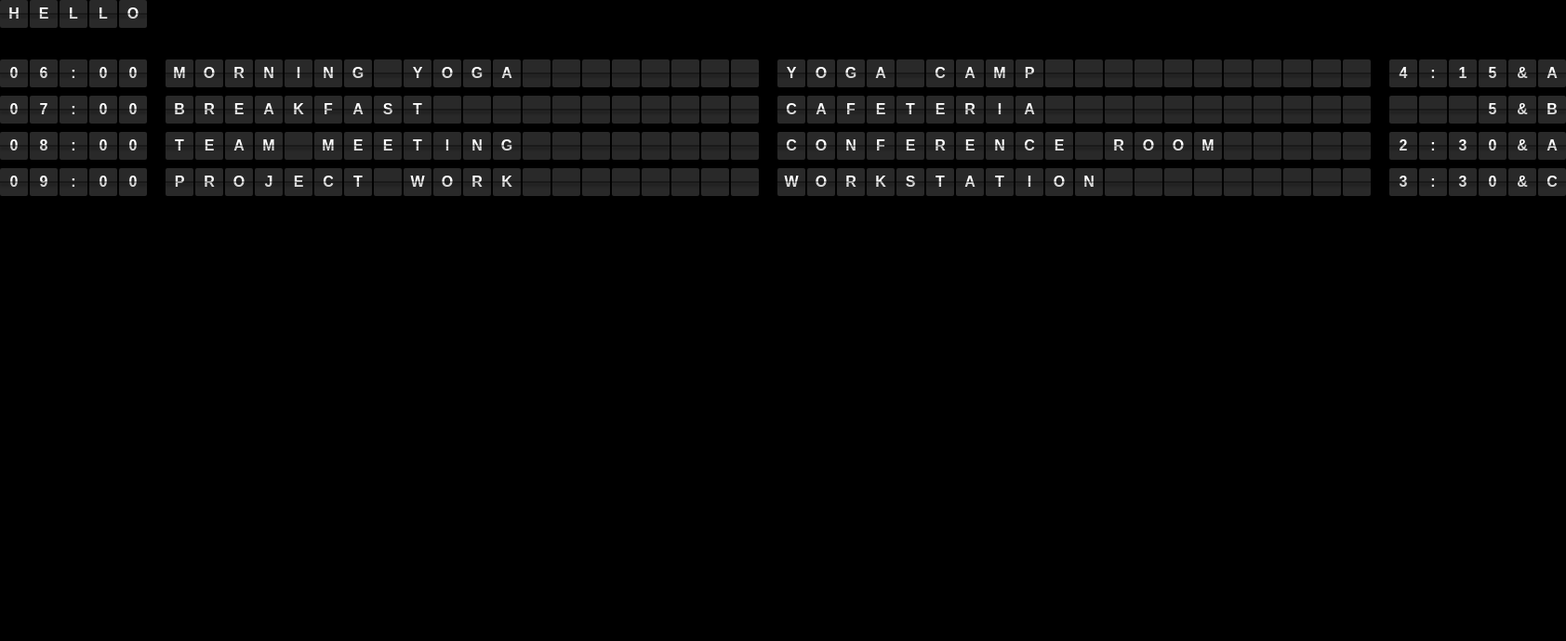
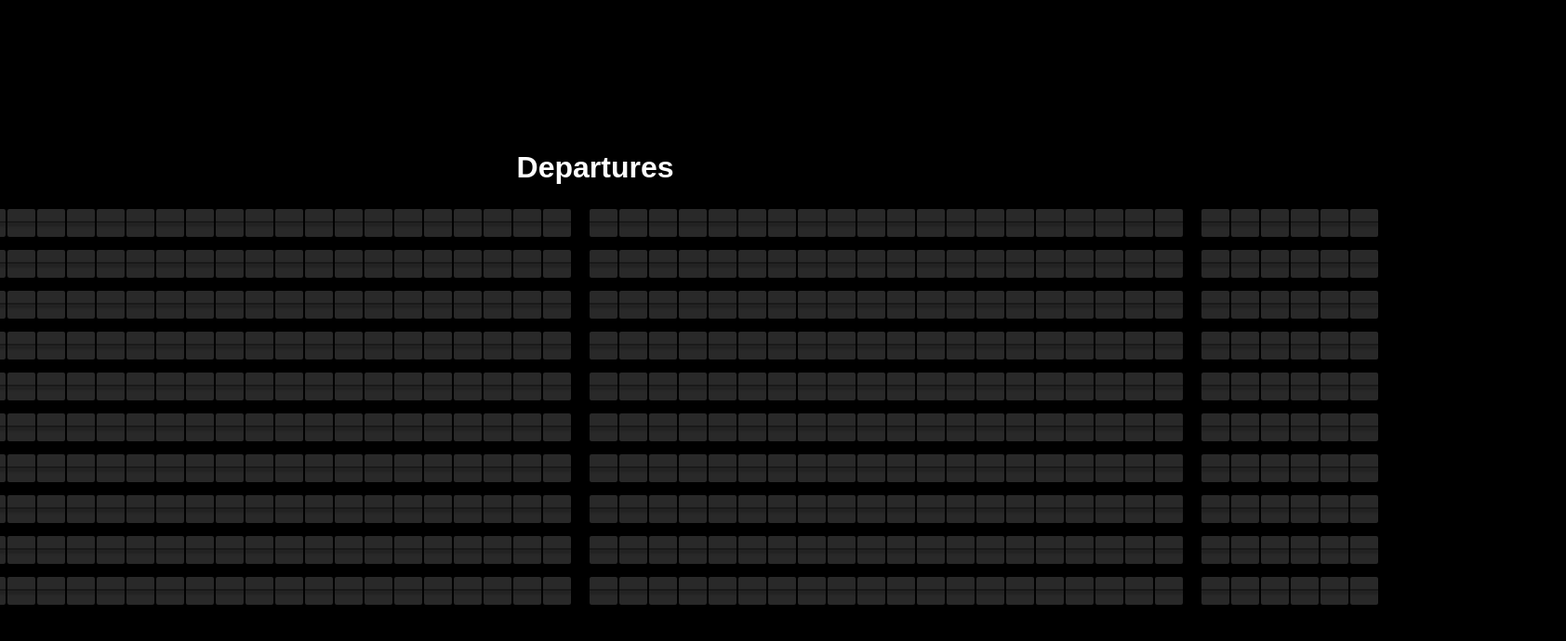
Before and after one commit to damiant/builder-flipboard, an Angular app: page / in a window 1280 px wide. Shown: the top 690 px of the page at 93% size, 1684 px wide, since content can reach past the window. Built offline with nearby package versions, Linux system fonts and the light colour scheme.

Commit message:
UI cleanup

```diff
--- a/src/app/app.css
+++ b/src/app/app.css
@@ -1,5 +1,10 @@
 .grid-container {
-
+  display: flex;
+  flex-direction: column;
+  align-items: center;
+  justify-content: center;
+  min-height: 100vh;
+  padding: 20px;
 }
 
 /* Additional spacing for the row component at the top */
@@ -8,3 +13,9 @@ app-row {
   display: block;
   text-align: center;
 }
+
+h1 {
+  font-family: 'Raleway', sans-serif;
+  font-weight: bold;
+  color: white;
+}
--- a/src/app/app.html
+++ b/src/app/app.html
@@ -1,6 +1,5 @@
-<app-row [text]="rowText()"></app-row>
-
 <div class="grid-container">
+<h1>Departures</h1>
   @for (item of grid; track $index) {
     <app-line [data]="item"></app-line>
   }
--- a/src/app/app.ts
+++ b/src/app/app.ts
@@ -2,6 +2,7 @@ import { Component, signal, OnInit, OnDestroy } from '@angular/core';
 import { RouterOutlet } from '@angular/router';
 import { Row } from './row/row';
 import { Line, LineData } from './line/line';
+import { mockLineData } from './data/mock-line-data';
 
 @Component({
   selector: 'app-root',
@@ -24,30 +25,16 @@ export class App implements OnInit, OnDestroy {
   });
 
   public grid: LineData[] = [
-    {
-      time: '06:00',
-      title: 'Morning Yoga',
-      location: 'Yoga Camp',
-      directions: '4:15&A',
-    },
-    {
-      time: '07:00',
-      title: 'Breakfast',
-      location: 'Cafeteria',
-      directions: '5&B',
-    },
-    {
-      time: '08:00',
-      title: 'Team Meeting',
-      location: 'Conference Room',
-      directions: '2:30&A',
-    },
-    {
-      time: '09:00',
-      title: 'Project Work',
-      location: 'Workstation',
-      directions: '3:30&C',
-    }
+    { time: '', title: '', location: '', directions: '' },
+    { time: '', title: '', location: '', directions: '' },
+    { time: '', title: '', location: '', directions: '' },
+    { time: '', title: '', location: '', directions: '' },
+    { time: '', title: '', location: '', directions: '' },
+    { time: '', title: '', location: '', directions: '' },
+    { time: '', title: '', location: '', directions: '' },
+    { time: '', title: '', location: '', directions: '' },
+    { time: '', title: '', location: '', directions: '' },
+    { time: '', title: '', location: '', directions: '' }
   ];
 
   ngOnInit() {
@@ -56,6 +43,7 @@ export class App implements OnInit, OnDestroy {
       this.currentTextIndex =
         (this.currentTextIndex + 1) % this.textOptions.length;
       this.rowText.set(this.textOptions[this.currentTextIndex]);
+      this.loadGridFromMockData(this.currentTextIndex * this.grid.length);
     }, 5000);
   }
 
@@ -65,4 +53,17 @@ export class App implements OnInit, OnDestroy {
       window.clearInterval(this.intervalId);
     }
   }
+
+  /**
+   * Copies 10 elements from mockLineData starting at the specified index into the grid
+   * @param startIndex - The index to start copying from (defaults to 0)
+   */
+  public loadGridFromMockData(startIndex: number = 0): void {
+    // Ensure we don't go out of bounds
+    const maxStartIndex = Math.max(0, mockLineData.length - 10);
+    const safeStartIndex = Math.min(startIndex, maxStartIndex);
+
+    // Copy 10 elements starting from the safe index
+    this.grid = mockLineData.slice(safeStartIndex, safeStartIndex + 10);
+  }
 }
```
